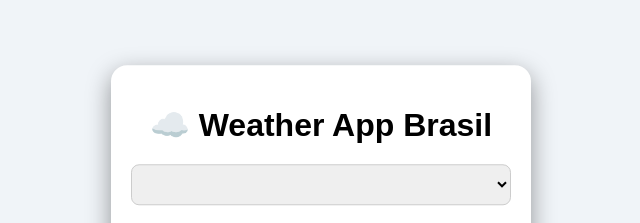
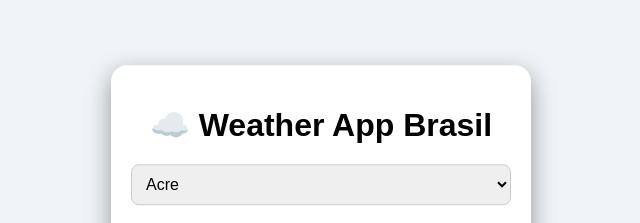
Before and after one commit to devgilbertosilva/clima, a plain HTML site: page index.html in a window 1280 px wide. Shown: the part 217-440 px from the top of the page, 319-959 px from the left. Drawn offline with Linux system fonts and the light colour scheme.

Commit message:
Corrige bug do card do clima e atualiza estilo

```diff
--- a/index.html
+++ b/index.html
@@ -14,6 +14,6 @@
     <div id="Weather-result"></div>
   </div>
 
-  <script src="weather.js"></script>
+  <script src="clima.js"></script>
 </body>
 </html>
```
